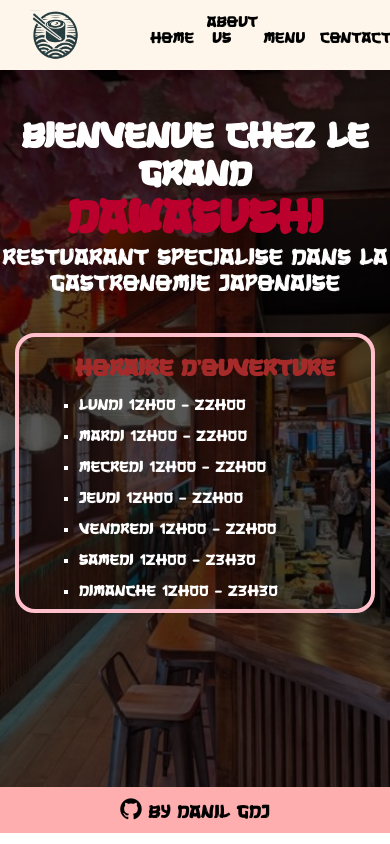
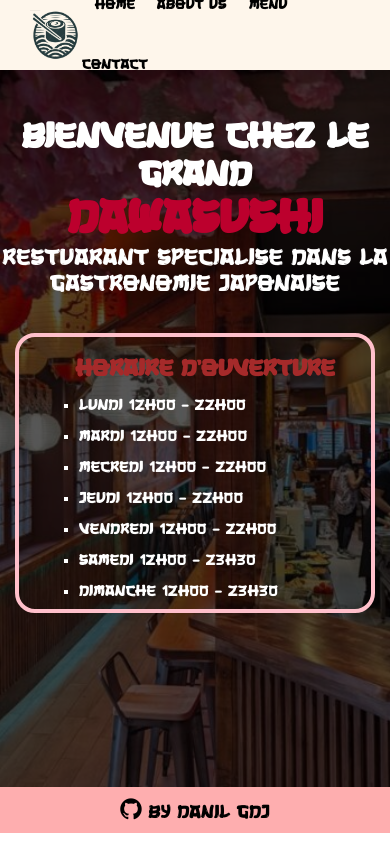
Before and after one commit to D4NIL122IQ/TOP-Restaurant, a website built with webpack: page dist/index.html in a window 390 px wide. Built offline with nearby package versions, Linux system fonts and the light colour scheme.

Commit message:
css responsive for header

```diff
--- a/src/css/general.css
+++ b/src/css/general.css
@@ -75,10 +75,13 @@ footer>a::before{
 footer>a::after{
     color: WHITE;
 }
+footer>a:hover{
+    color: #BC002D;
+}
 @media screen and (max-width: 600px){
     header>nav>button{
-        font-size: smaller;
-        width: 50px;
-        padding-right: 20px;
+        font-size: 77%;
+        width: 70px;
+
     }
 }
```
